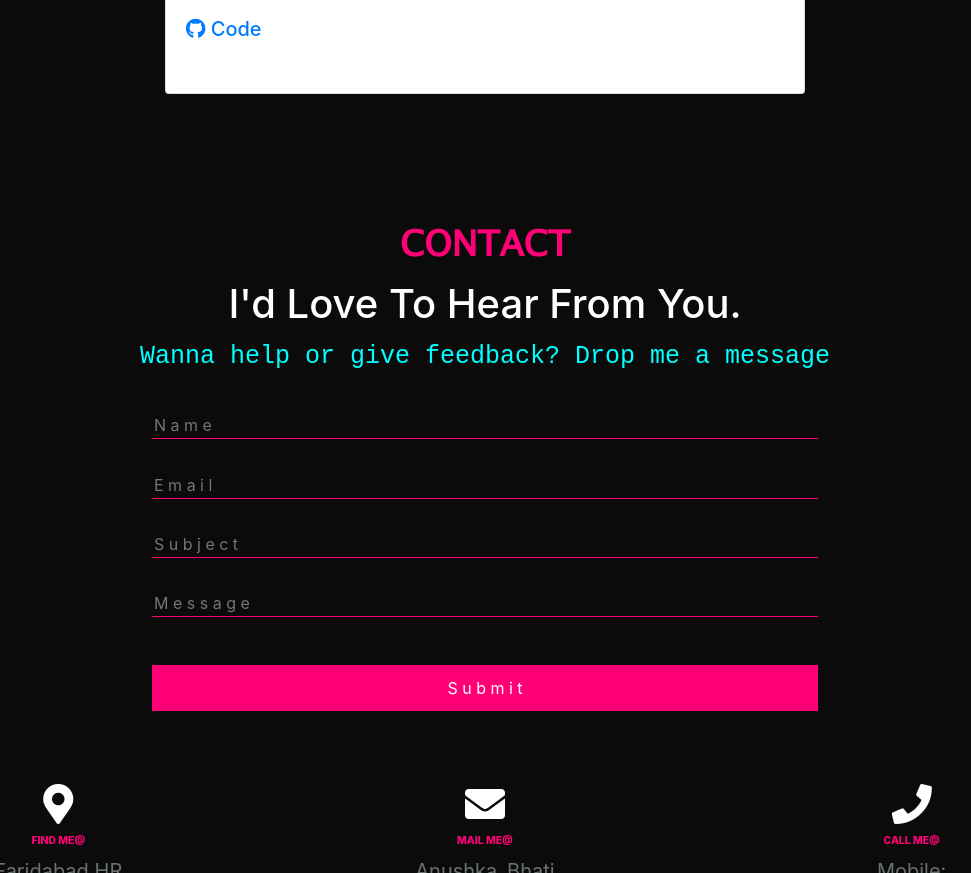
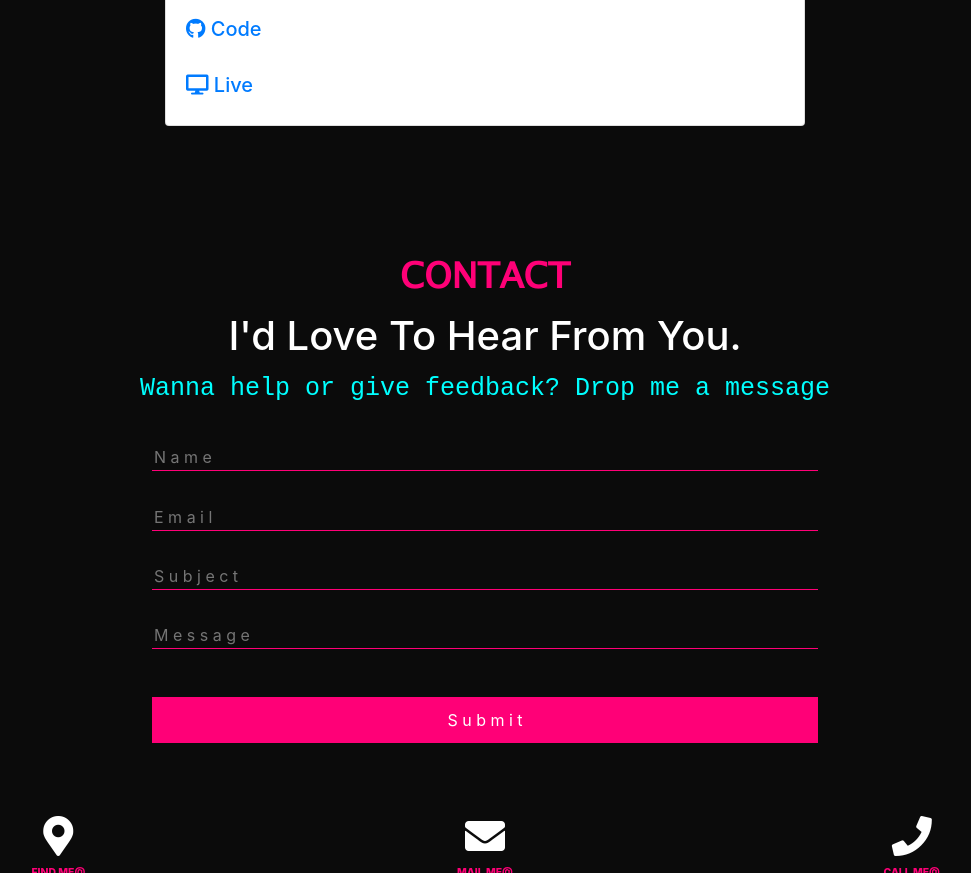
Before and after one commit to Anushka-Bhati25/Portfolio, a plain HTML site: page index.html in a window 1280 px wide. Shown: the part 3624-4497 px from the top of the page, without its empty margins (155-1126 px from the left). Drawn offline with nearby package versions, Linux system fonts and the light colour scheme.

Commit message:
changed html code

```diff
--- a/index.html
+++ b/index.html
@@ -11,9 +11,6 @@
         <!-- css files -->
         <link rel="stylesheet" href="index.css">
         <link rel="stylesheet" href="responsive.css">
-
-        <!-- js files -->
-
 
         <!-- font awesome icons -->
         <link rel="stylesheet" href="https://use.fontawesome.com/releases/v5.1.0/css/all.css">
@@ -122,11 +119,7 @@
                             <i class="fa fa-instagram  wow fadeInUp" data-wow-delay="0.3s"></i>
                         </a>
                     </li>
-                    <!-- <li>
-                        <a href="https://www.facebook.com/profile.php?id=100009478871520">
-                            <i class="fa fa-facebook  wow fadeInUp" data-wow-delay="0.3s"></i>
-                        </a>
-                    </li> -->
+
                    </ul>
              </div>
          </section>
@@ -360,35 +353,10 @@
 
                         <div class="card-body">
                           <h5><a href="https://github.com/Anushka-Bhati25/Portfolio" class="project-link"><i class="fa fa-github"></i> Code</a></h4><br>
-                          <!-- <h5><a href="https://Anushka-Bhati25.github.io/Portfolio-/" class="project-link"><i class="fa fa-desktop"></i> Live</a></h4> -->
+                          <h5><a href="https://anushka-bhati25.github.io/Portfolio/" class="project-link"><i class="fa fa-desktop"></i> Live</a></h4>
                         </div>
                     </div>
                   </div>
-
-                  <!-- <div class="carousel-item">
-                    <div class="card d-block w-90" style="margin: auto;">
-
-                        <div class="card-body">
-                          <h5 class="card-title">Blog App</h5>
-                          <p class="card-text">Web application to upload your Daily Blogs with Login and registration feature .</p>
-                        </div>
-
-                        <div class="container tech-stack-list">
-                          <ul class="list-group">
-                            <li class="list-group-item active">Tech-Stack</li>
-                            <li class="list-group-item">Node.js</li>
-                            <li class="list-group-item">Backend Framework: Express.js</li>
-                            <li class="list-group-item">Databse: MongoDB & ORM : Mongoose</li>
-                            <li class="list-group-item">Front-end : EJS , CSS, JavaScript</li>
-                          </ul>
-                        </div>
-
-                        <div class="card-body">
-                          <h5><a href="https://github.com/Anushka-Bhati25/Blog-Website" class="project-link"><i class="fa fa-github"></i> Code</a></h4><br>
-                        </div>
-                    </div>
-                  </div> -->
-
 
 
                 </div>
```
